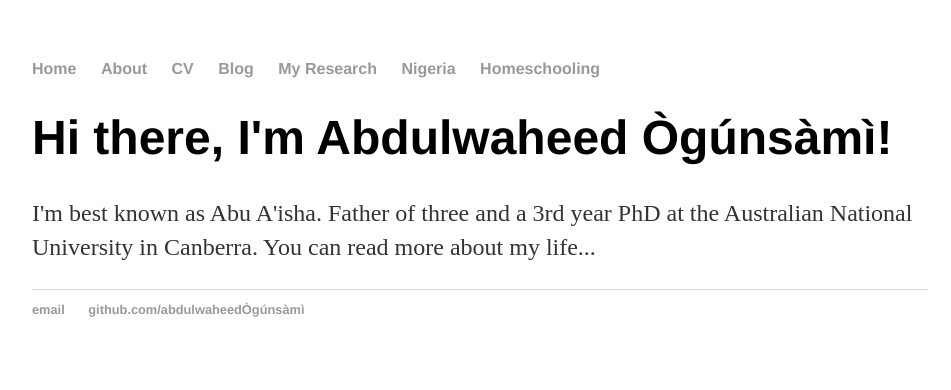
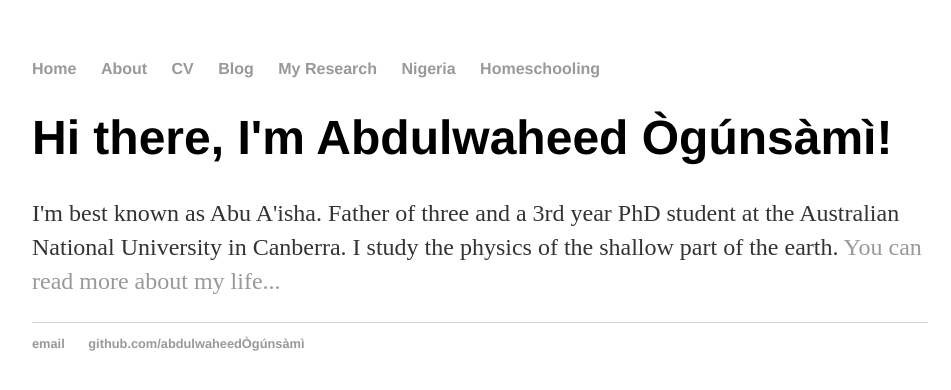
Before and after one commit to ogsm/ogsm.github.io, a Jekyll site: the page built from index.html, in a window 1280 px wide. Shown: the top 390 px of the page, without its empty margins (160-1111 px from the left). Built offline with Jekyll 4.4.1, drawn with Linux system fonts in a browser that asks for light colours.

Commit message:
Update index.html

```diff
--- a/index.html
+++ b/index.html
@@ -4,4 +4,4 @@
 ---
 <div class="blurb">
 	<h1>Hi there, I'm Abdulwaheed Ògúnsàmì!</h1>
-	<p>I'm best known as Abu A'isha. Father of three and a 3rd year PhD at the Australian National University in Canberra. You can read more about my life...</a></p> </div><!-- /.blurb -->
+	<p>I'm best known as Abu A'isha. Father of three and a 3rd year PhD student at the Australian National University in Canberra. I study the physics of the shallow part of the earth. <a href="/about"> You can read more about my life...</a></p> </div><!-- /.blurb -->
```
